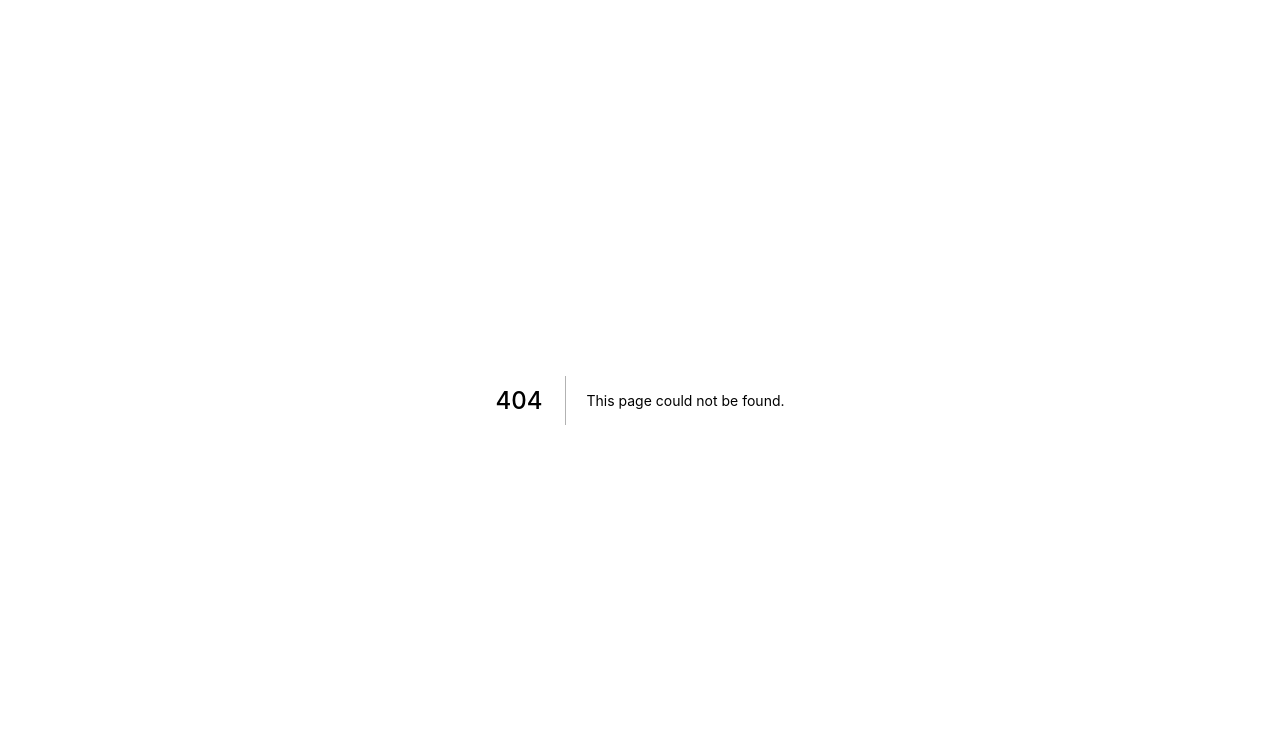
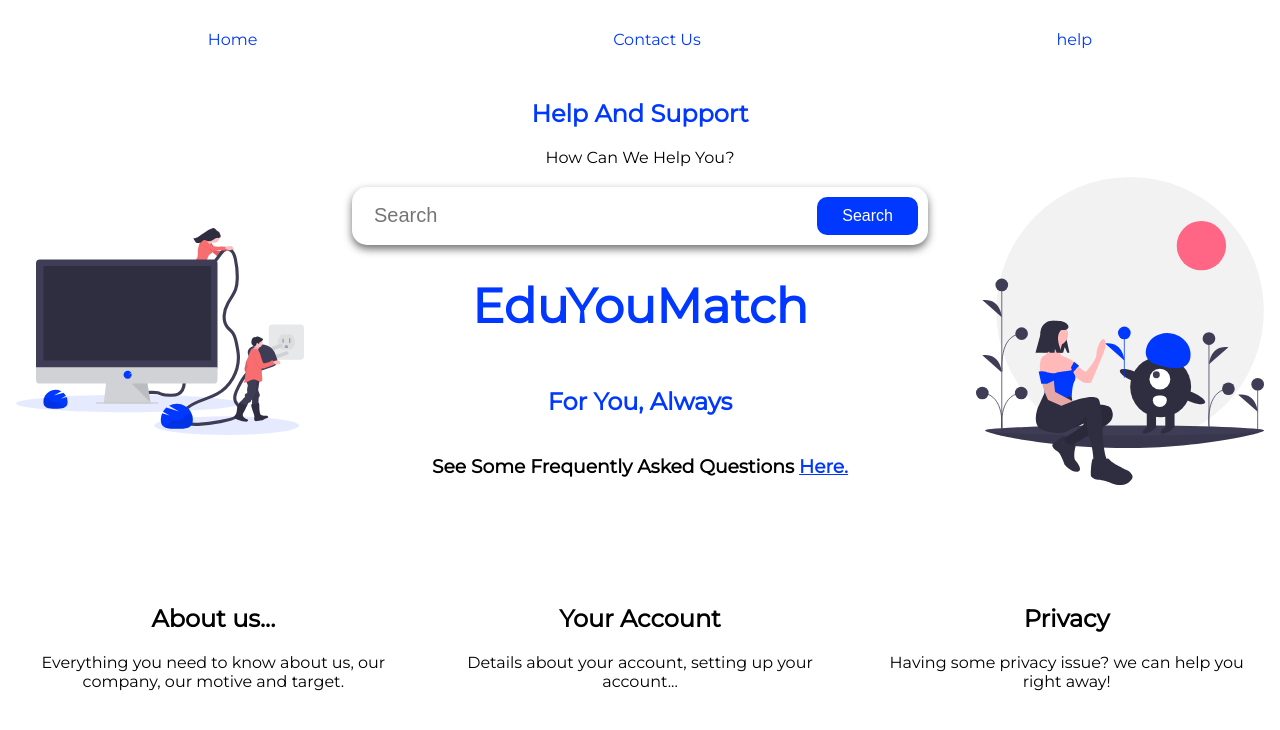
Before and after one commit to PulkitAsri/eduyoumatch, a Next.js app: page /help in a window 1280 px wide. Before the commit this address had no page. Shown: the top 730 px of the page. Built offline with nearby package versions, Linux system fonts and the light colour scheme.

Commit message:
help page created

```diff
--- /dev/null
+++ b/pages/help.jsx
@@ -0,0 +1,59 @@
+import { Style } from "@material-ui/icons";
+import React from "react";
+import Navbar from "../components /Navbar";
+import Styles from "../styles/Help/Help.module.css";
+
+function help() {
+  return (
+    <div className={Styles.help_root}>
+      {/* TO BE UPDATED BY LATEST NAVBAR */}
+      <Navbar />
+      <div className={Styles.help_body}>
+        <div className={Styles.image_container}>
+          <img src={"/helpImage1.svg"} />
+        </div>
+
+        {/* Body Center */}
+        <div className={Styles.body_centre}>
+          <img
+            src={"/helpImage2.svg"}
+            className={Styles.hidden_image_background}
+          />
+          <h2>Help And Support</h2>
+          <span>How Can We Help You?</span>
+          <div className={Styles.search_bar}>
+            <input placeholder="Search" />
+            <button>Search</button>
+          </div>
+          <h1>EduYouMatch</h1>
+          <h2>For You, Always</h2>
+          <h3>
+            See Some Frequently Asked Questions <a>Here.</a>
+          </h3>
+        </div>
+        <div className={Styles.image_container}>
+          <img src={"/helpImage2.svg"} />
+        </div>
+      </div>
+      <div className={Styles.help_footer}>
+        <div className={Styles.card}>
+          <h2>About us...</h2>
+          <span>
+            Everything you need to know about us, our company, our motive and
+            target.
+          </span>
+        </div>
+        <div className={Styles.card}>
+          <h2>Your Account</h2>
+          <span>Details about your account, setting up your account...</span>
+        </div>
+        <div className={Styles.card}>
+          <h2>Privacy</h2>
+          <span>Having some privacy issue? we can help you right away!</span>
+        </div>
+      </div>
+    </div>
+  );
+}
+
+export default help;
--- /dev/null
+++ b/styles/Help/Help.module.css
@@ -0,0 +1,108 @@
+@import url("https://fonts.googleapis.com/css2?family=Montserrat&display=swap");
+
+.help_root {
+  display: flex;
+  flex-direction: column;
+  height: 100vh;
+  width: 100vw;
+  font-family: "Montserrat", sans-serif;
+  font-weight: 500;
+}
+
+.help_body {
+  display: flex;
+  flex-direction: row;
+  flex: 0.7;
+}
+.image_container {
+  display: flex;
+  align-items: center;
+  justify-content: center;
+  flex: 0.25;
+}
+.image_container img {
+  width: 90%;
+}
+.body_centre {
+  display: flex;
+  flex-direction: column;
+  align-items: center;
+  flex: 0.5;
+  text-align: center;
+  position: relative;
+}
+.body_centre h1 {
+  color: #0038ff;
+  font-size: 3rem;
+}
+.body_centre h2 {
+  color: #0038ff;
+}
+.body_centre a {
+  color: #0038ff;
+  text-decoration: underline;
+}
+
+.hidden_image_background {
+  opacity: 10%;
+  position: absolute;
+  width: 60%;
+  bottom: 0;
+  display: none;
+}
+
+.search_bar {
+  display: flex;
+  margin-top: 20px;
+  background-color: white;
+  padding: 10px;
+  width: 90%;
+  box-shadow: 0 4px 8px 0 #6f6f6f;
+  border-radius: 15px;
+}
+
+.search_bar input {
+  flex: 1;
+  border: 0;
+  margin: 0 10px;
+  font-size: 20px;
+}
+.search_bar button {
+  background-color: #0038ff;
+  border: 0;
+  display: flex;
+  color: white;
+  padding: 10px 25px;
+  border-radius: 10px;
+  margin-left: auto;
+  font-size: 16px;
+}
+.help_footer {
+  display: flex;
+  flex-direction: row;
+  flex: 0.25;
+}
+.card {
+  display: flex;
+  flex-direction: column;
+  flex: 1;
+  text-align: center;
+}
+.card h2 {
+}
+.card span {
+  margin: 0 30px;
+}
+@media (max-width: 1024px) {
+}
+@media (max-width: 768px) {
+  .image_container {
+    display: none;
+  }
+  .body_centre {
+    flex: 1;
+  }
+  .hidden_image_background {
+    display: block;
+  }
+}
```
Also changed, not shown: public/helpImage1.svg (added), public/helpImage2.svg (added).
